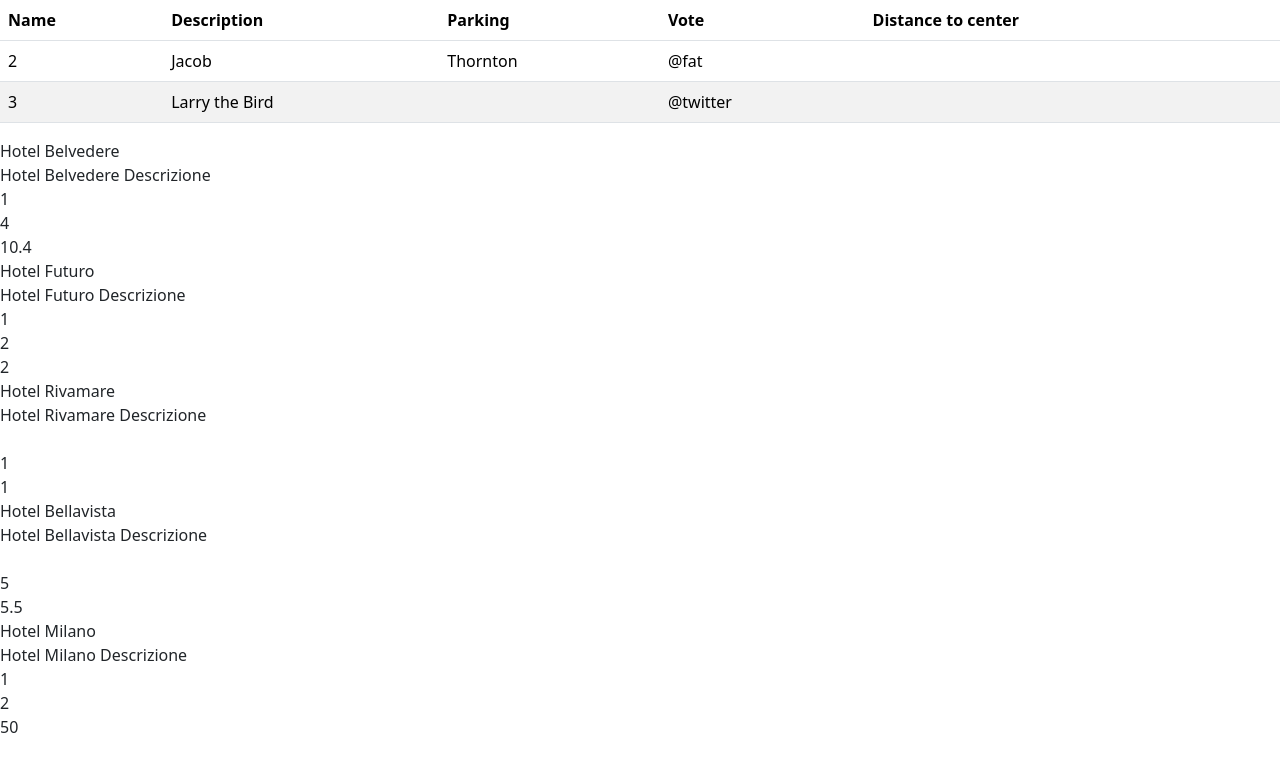
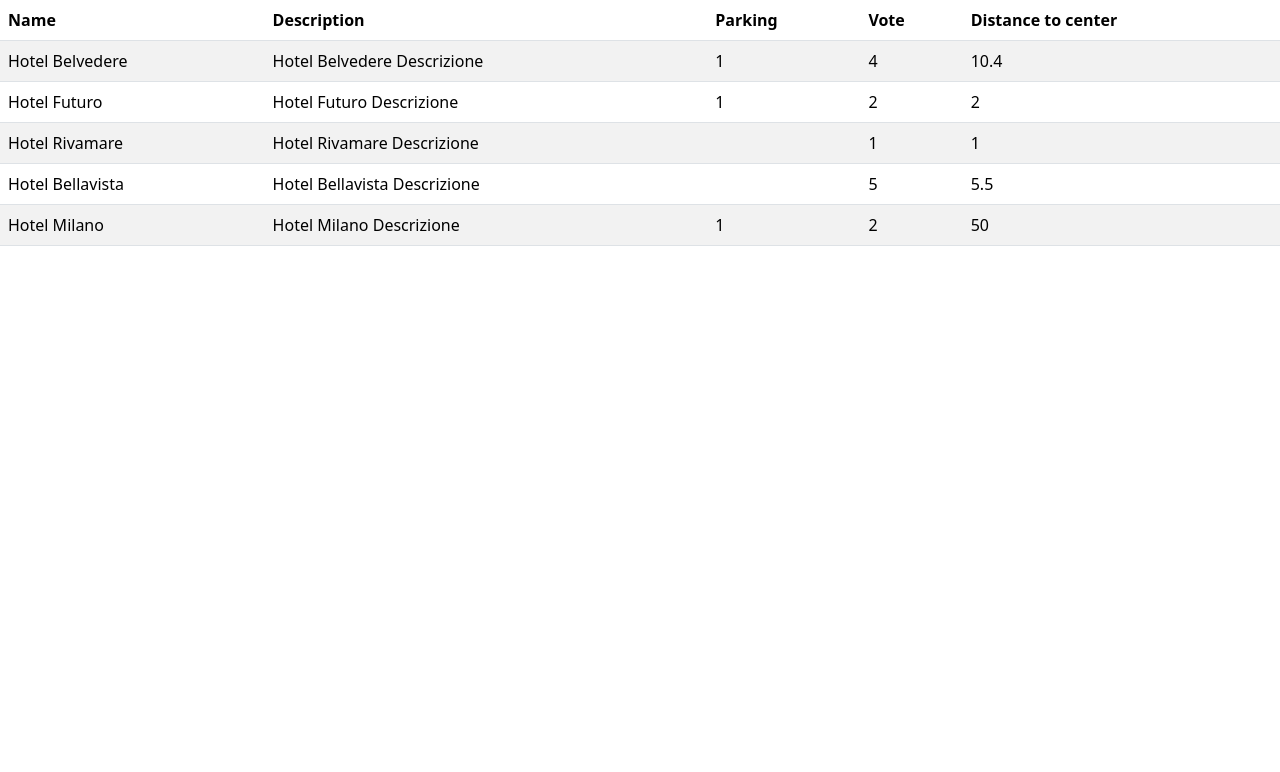
Before and after one commit to raffaelepiscitelli/php-hotel, a PHP site: page / in a window 1280 px wide. Shown: the top 772 px of the page. Run offline with PHP 8.4, Linux system fonts and the light colour scheme; data that the repository does not hold is empty.

Commit message:
Esercizio completo

```diff
--- a/index.php
+++ b/index.php
@@ -1,50 +1,16 @@
 <!DOCTYPE html>
 <html lang="en">
+
 <head>
   <meta charset="UTF-8">
   <meta name="viewport" content="width=device-width, initial-scale=1.0">
-    <link href="https://cdn.jsdelivr.net/npm/bootstrap@5.3.2/dist/css/bootstrap.min.css" rel="stylesheet" integrity="sha384-T3c6CoIi6uLrA9TneNEoa7RxnatzjcDSCmG1MXxSR1GAsXEV/Dwwykc2MPK8M2HN" crossorigin="anonymous">
+  <link href="https://cdn.jsdelivr.net/npm/bootstrap@5.3.2/dist/css/bootstrap.min.css" rel="stylesheet"
+        integrity="sha384-T3c6CoIi6uLrA9TneNEoa7RxnatzjcDSCmG1MXxSR1GAsXEV/Dwwykc2MPK8M2HN" crossorigin="anonymous">
   <title>PHP Hotel</title>
 </head>
+
 <body>
-
-    <table class="table table-striped">
-    <thead>
-    <tr>
-      <th scope="col">Name</th>
-      <th scope="col">Description</th>
-      <th scope="col">Parking</th>
-      <th scope="col">Vote</th>
-      <th scope="col">Distance to center</th>
-    </tr>
-  </thead>
-  <tbody>
-    <tr>
-        <?php foreach ($hotels as $hotel) { ?>
-      <td scope="row"><php? echo $name; ?></td>
-        <?php } ?>
-    </tr>
-    <tr>
-      <td scope="row">2</td>
-      <td>Jacob</td>
-      <td>Thornton</td>
-      <td>@fat</td>
-      <td></td>
-    </tr>
-    <tr>
-      <td scope="row">3</td>
-      <td colspan="2">Larry the Bird</td>
-      <td>@twitter</td>
-      <td></td>
-    </tr>
-  </tbody>
-    </table>
-
-</body>
-</html>
-
 <?php
-
 $hotels = [
 
   [
@@ -84,13 +50,41 @@
   ],
 
 ];
+?>
 
-    foreach ($hotels as $hotel) {
-        echo $hotel["name"] . "<br>";
-        echo $hotel["description"] . "<br>";
-        echo $hotel["parking"] . "<br>";
-        echo $hotel["vote"] . "<br>";
-        echo $hotel["distance_to_center"] . "<br>";
-    }
+  <table class="table table-striped">
+    <thead>
+      <tr>
+        <th scope="col">Name</th>
+        <th scope="col">Description</th>
+        <th scope="col">Parking</th>
+        <th scope="col">Vote</th>
+        <th scope="col">Distance to center</th>
+      </tr>
+    </thead>
+    <tbody>
+      <?php foreach ($hotels as $hotel) { ?>
+        <tr>
+          <td>
+            <?php echo $hotel['name']; ?>
+          </td>
+          <td>
+            <?php echo $hotel['description']; ?>
+          </td>
+          <td>
+            <?php echo $hotel['parking']; ?>
+          </td>
+          <td>
+            <?php echo $hotel['vote']; ?>
+          </td>
+          <td>
+            <?php echo $hotel['distance_to_center']; ?>
+          </td>
+        </tr>
+      <?php } ?>
+    </tbody>
+  </table>
 
-?>
+</body>
+
+</html>
```
Lines whose indentation alone changed are shown as unchanged.
